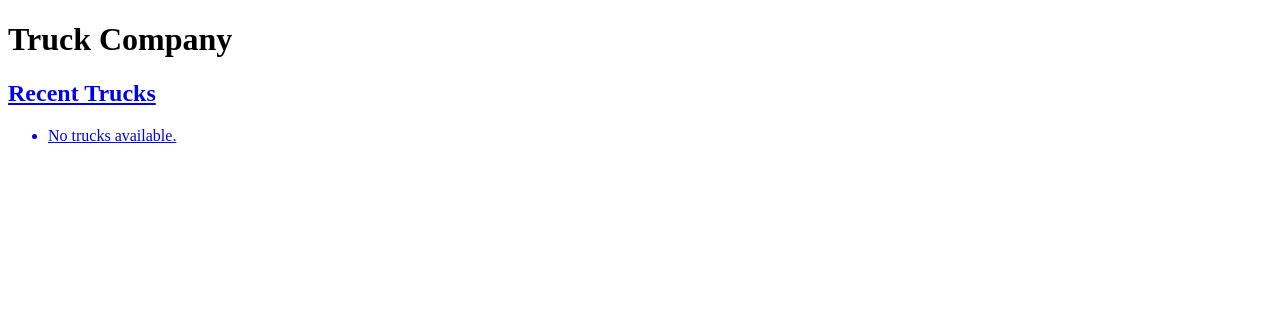
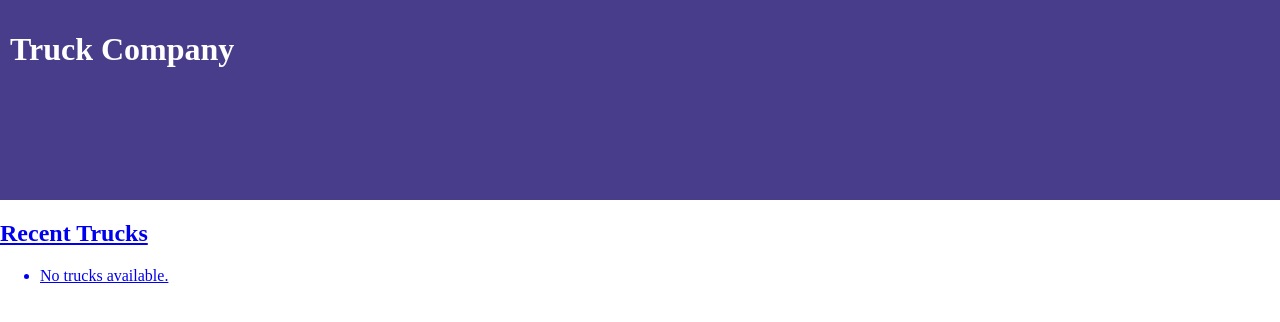
Before and after one commit to JanP1/Truck_Company, a Django app: page / in a window 1280 px wide. Shown: the top 322 px of the page. Run offline with Django 5.2, Linux system fonts and the light colour scheme; data that the repository does not hold is empty.

Commit message:
Style management added

```diff
--- /dev/null
+++ b/truck_company/static/main_page.css
@@ -0,0 +1,19 @@
+body {
+  margin: 0;
+  overflow-x: hidden;
+}
+
+.navbar-container {
+  margin: 0;
+  width: 100%;
+  height: 180px;
+  background-color: darkslateblue;
+  color: white;
+  display: flex;
+  padding: 10px;
+}
+
+.home-link {
+  text-decoration: none;
+  color: white;
+}
--- a/truck_company/templates/base_template.html
+++ b/truck_company/templates/base_template.html
@@ -2,9 +2,13 @@
 <html>
 <head>
     <title>My Django Site</title>
+    {% load static %}
+    <link rel="stylesheet" href="{% static 'main_page.css' %}">
 </head>
 <body>
-  <h1>Truck Company</h1>
+  <div class="navbar-container">
+    <h1 ><a href="{% url 'home'%}" class="home-link">Truck Company</a></h1>
+  </div>
   {% block content %}{% endblock content %}
 </body>
 </html>
--- a/truck_company/truck_company/settings.py
+++ b/truck_company/truck_company/settings.py
@@ -116,7 +116,7 @@ USE_TZ = True
 # https://docs.djangoproject.com/en/5.2/howto/static-files/
 
 STATIC_URL = 'static/'
-
+STATICFILES_DIRS = [ BASE_DIR / "static" ]
 # Default primary key field type
 # https://docs.djangoproject.com/en/5.2/ref/settings/#default-auto-field
 
```
